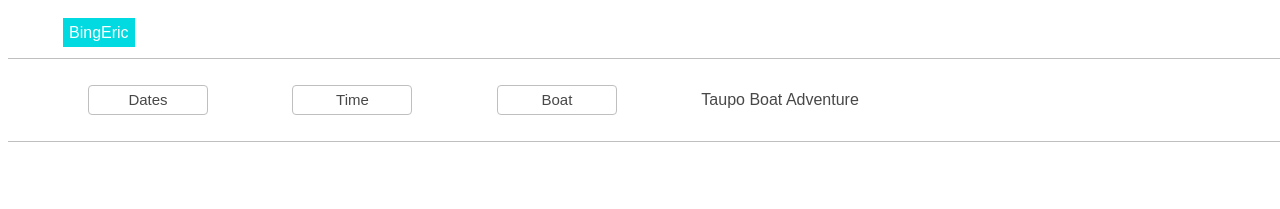
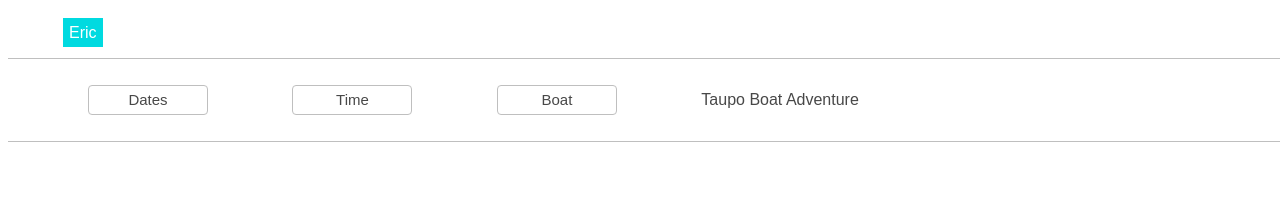
Before and after one commit to EricZhou0815/Boad-Seat-Reservation, a plain HTML site: page index.html in a window 1280 px wide. Drawn offline with Linux system fonts and the light colour scheme.

Commit message:
Update index.html
edit logo

```diff
--- a/index.html
+++ b/index.html
@@ -13,7 +13,7 @@
   <header>
     <nav>
       <ul>
-        <li class="btn"><span>BingEric</span></li>
+        <li class="btn"><span>Eric</span></li>
 
       </ul>
     </nav>
```
